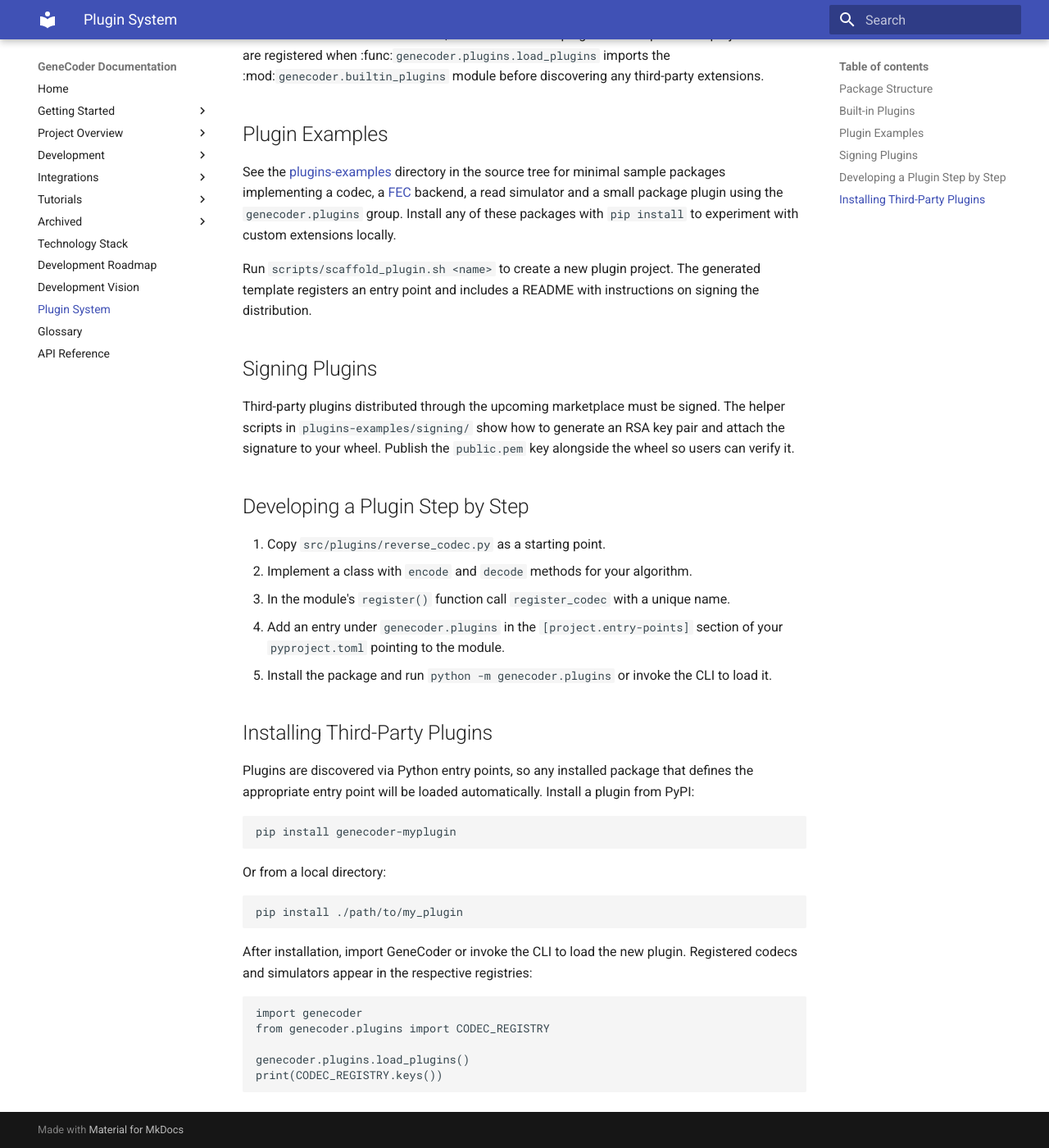
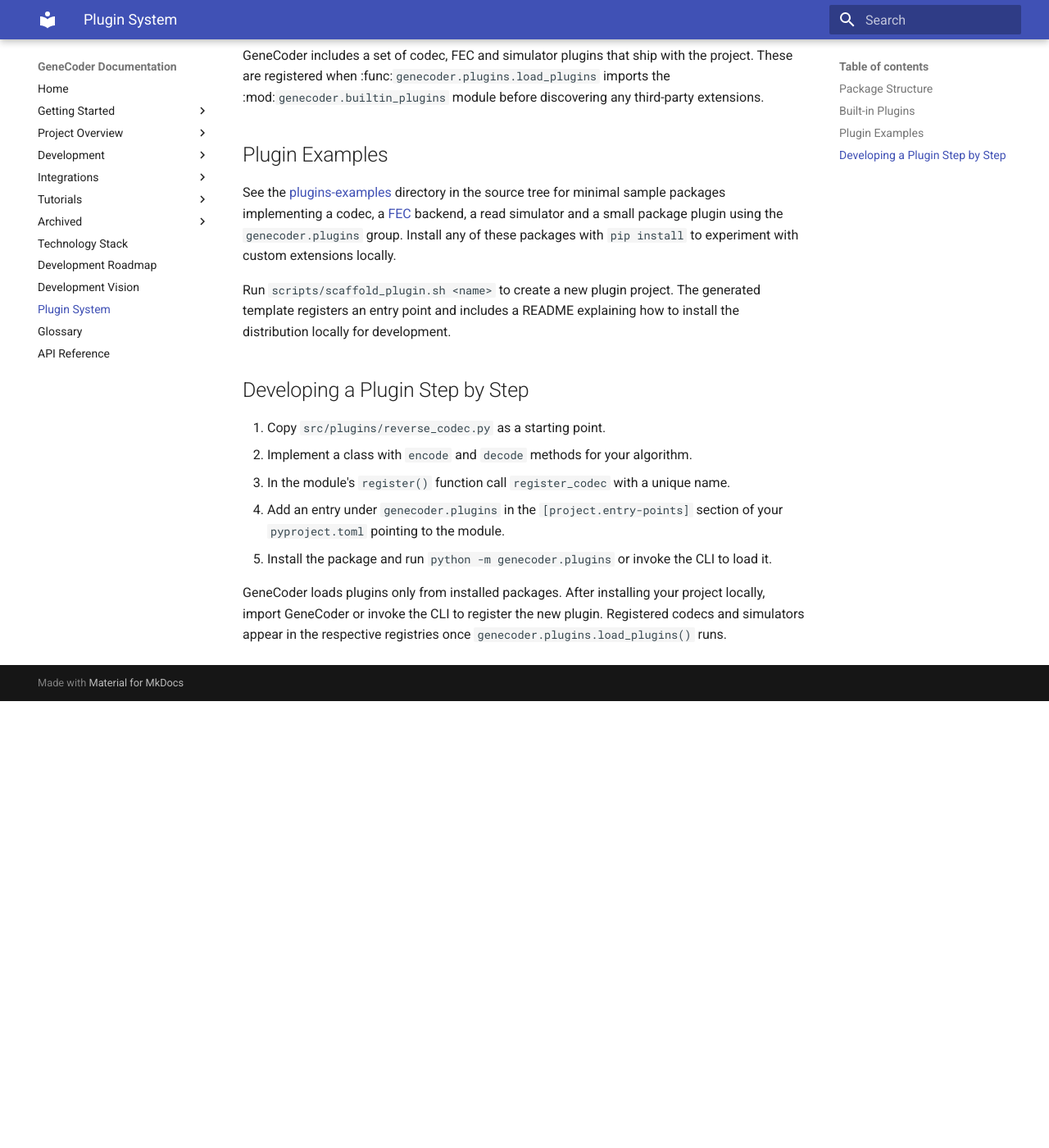
Before and after one commit to d0tTino/GeneCoder, an MkDocs documentation site: the page built from docs/plugins.md, in a window 1280 px wide and 1400 px high, scrolled down 1632 px. Shown: the whole window at 82% size. Built offline with MkDocs 1.6.1 and Material for MkDocs 9.7.7, drawn with Linux system fonts in a browser that asks for light colours; after the commit the page ends 2487 px from its top, so only the background shows below that; some of the changed text lies outside the part shown.

Commit message:
docs: emphasize local plugin development

````diff
--- a/docs/plugins.md
+++ b/docs/plugins.md
@@ -4,7 +4,8 @@
 package can expose entry points under `genecoder.plugins`, `genecoder.fec` or
 `genecoder.simulators` that point to modules with a `register` function. The
 function receives a callback used to add the implementation to the appropriate
-registry.
+registry. GeneCoder looks only at packages installed in your current Python
+environment when loading plugins.
 
 Example `pyproject.toml` snippet:
 
@@ -94,15 +95,8 @@
 with custom extensions locally.
 
 Run `scripts/scaffold_plugin.sh <name>` to create a new plugin project. The
-generated template registers an entry point and includes a README with
-instructions on signing the distribution.
-
-## Signing Plugins
-
-Third-party plugins distributed through the upcoming marketplace must be
-signed. The helper scripts in `plugins-examples/signing/` show how to
-generate an RSA key pair and attach the signature to your wheel. Publish
-the `public.pem` key alongside the wheel so users can verify it.
+generated template registers an entry point and includes a README explaining
+how to install the distribution locally for development.
 
 ## Developing a Plugin Step by Step
 
@@ -113,29 +107,7 @@
    section of your `pyproject.toml` pointing to the module.
 5. Install the package and run `python -m genecoder.plugins` or invoke the CLI to load it.
 
-## Installing Third-Party Plugins
-
-Plugins are discovered via Python entry points, so any installed package that
-defines the appropriate entry point will be loaded automatically. Install a
-plugin from PyPI:
-
-```bash
-pip install genecoder-myplugin
-```
-
-Or from a local directory:
-
-```bash
-pip install ./path/to/my_plugin
-```
-
-After installation, import GeneCoder or invoke the CLI to load the new plugin.
-Registered codecs and simulators appear in the respective registries:
-
-```python
-import genecoder
-from genecoder.plugins import CODEC_REGISTRY
-
-genecoder.plugins.load_plugins()
-print(CODEC_REGISTRY.keys())
-```
+GeneCoder loads plugins only from installed packages. After installing your
+project locally, import GeneCoder or invoke the CLI to register the new plugin.
+Registered codecs and simulators appear in the respective registries once
+`genecoder.plugins.load_plugins()` runs.
````
